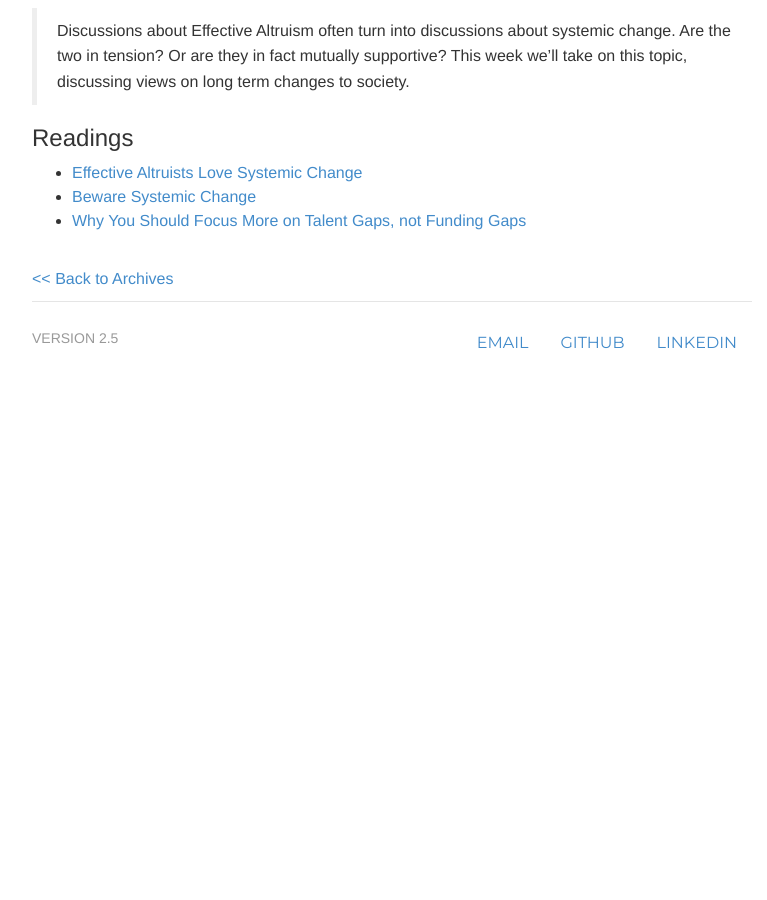
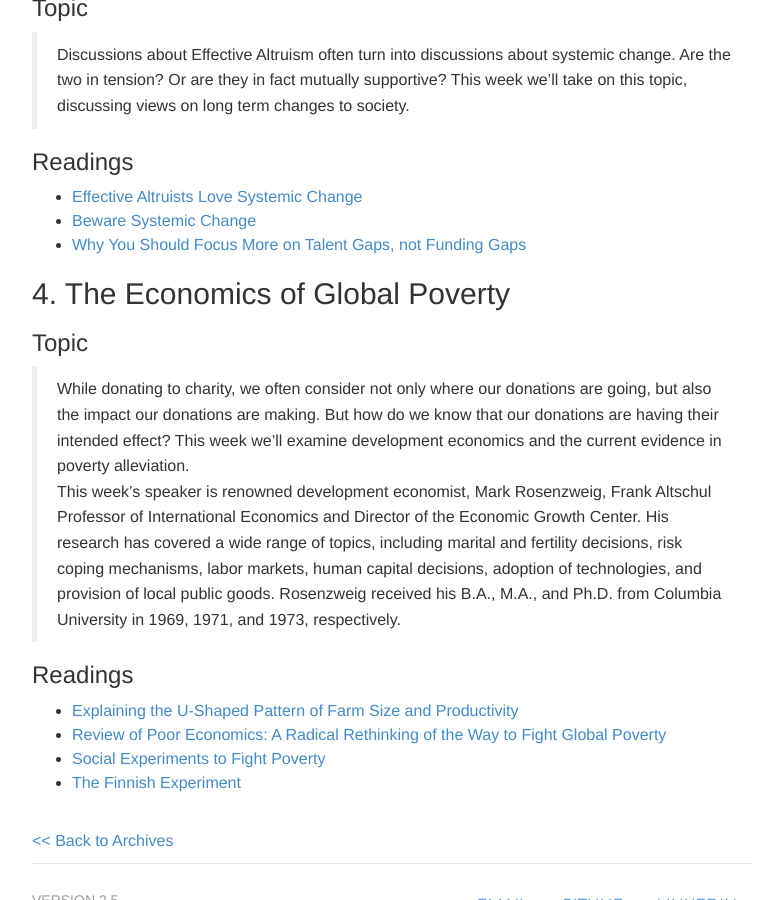
Before and after one commit to WENWENYU/jamesdiao.github.io, a Jekyll site: the page built from _posts/2018-02-07-effective-altruism.md, in a window 1280 px wide and 900 px high, scrolled down 3602 px. Shown: the whole window, without its empty margins (248-1015 px from the left). Built offline with Jekyll 4.4.1, drawn with Linux system fonts in a browser that asks for light colours; before the commit the page ends 4007 px from its top, so only the background shows below that; some of the changed text lies outside the part shown.

```diff
--- a/_posts/2018-02-07-effective-altruism.md
+++ b/_posts/2018-02-07-effective-altruism.md
@@ -17,6 +17,7 @@ This Spring, I applied to and joined the Yale Effective Altriusm Fellowship. I'l
 1. [Introduction to Effective Altruism](#intro)
 2. [Which Social Interventions Work?](#uct)
 3. [Effective Altruism and Systemic Change](#systemic)
+4. [The Economics of Global Poverty](#poverty)
 <br>
 
 ___
@@ -98,3 +99,17 @@ ___
 - [Effective Altruists Love Systemic Change](https://80000hours.org/2015/07/effective-altruists-love-systemic-change/)
 - [Beware Systemic Change](http://slatestarcodex.com/2015/09/22/beware-systemic-change/)
 - [Why You Should Focus More on Talent Gaps, not Funding Gaps](https://80000hours.org/2015/11/why-you-should-focus-more-on-talent-gaps-not-funding-gaps/)
+
+
+
+## 4. The Economics of Global Poverty <a name="poverty"></a>
+
+### Topic
+> While donating to charity, we often consider not only where our donations are going, but also the impact our donations are making. But how do we know that our donations are having their intended effect? This week we'll examine development economics and the current evidence in poverty alleviation.
+This week's speaker is renowned development economist, Mark Rosenzweig, Frank Altschul Professor of International Economics and Director of the Economic Growth Center. His research has covered a wide range of topics, including marital and fertility decisions, risk coping mechanisms, labor markets, human capital decisions,  adoption of technologies, and  provision of local public goods. Rosenzweig received his B.A., M.A., and Ph.D. from Columbia University in 1969, 1971, and 1973, respectively.
+
+### Readings
+- [Explaining the U-Shaped Pattern of Farm Size and Productivity](http://www.nber.org/digest/dec17/dec17.pdf)
+- [Review of Poor Economics: A Radical Rethinking of the Way to Fight Global Poverty](https://pubs.aeaweb.org/doi/pdfplus/10.1257/jel.50.1.115)
+- [Social Experiments to Fight Poverty](https://www.ted.com/talks/esther_duflo_social_experiments_to_fight_poverty/transcript)
+- [The Finnish Experiment](https://99percentinvisible.org/episode/the-finnish-experiment/)
```
Also changed, not shown: _posts/2017-08-23-gerstein-lab.md (+2 -2 lines).
